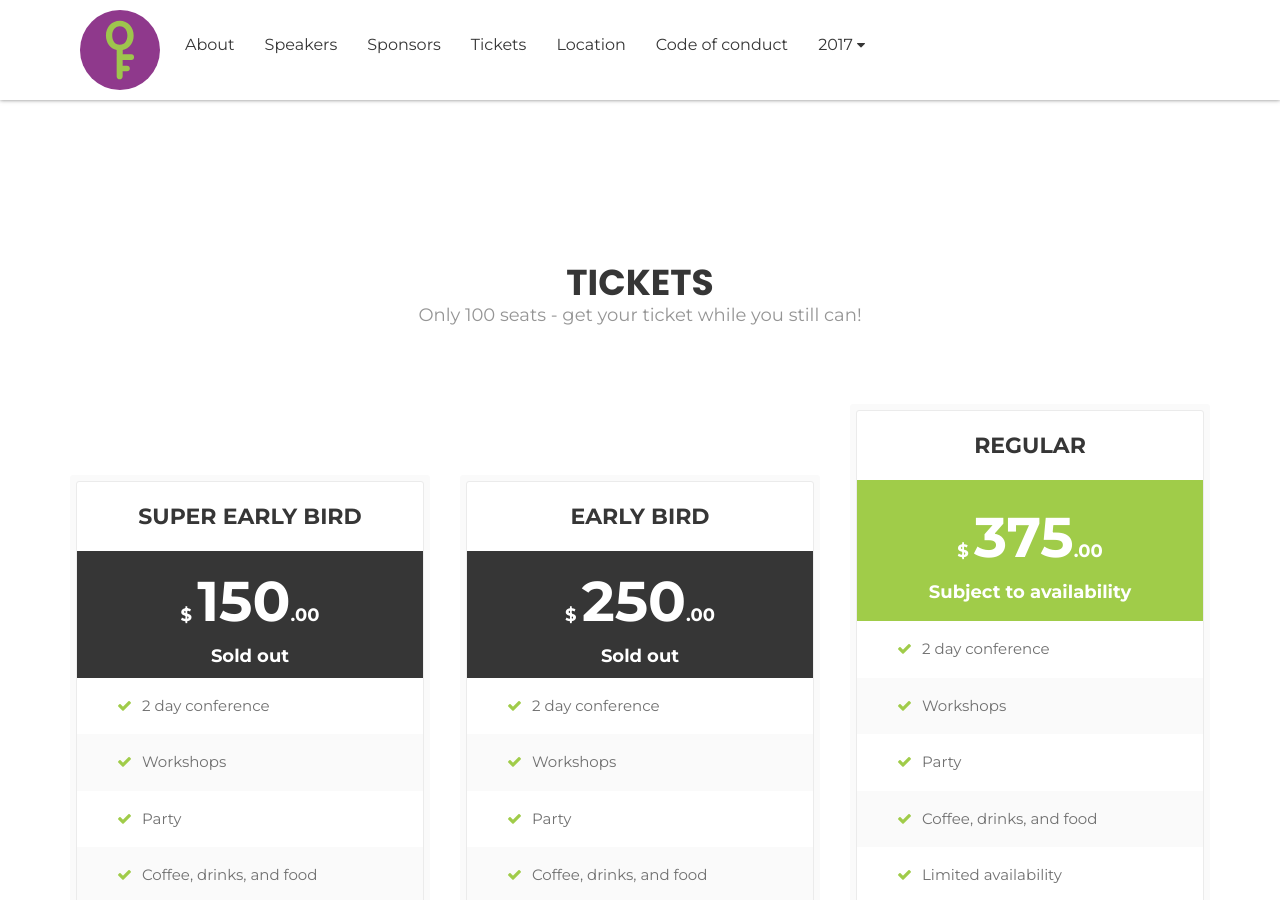
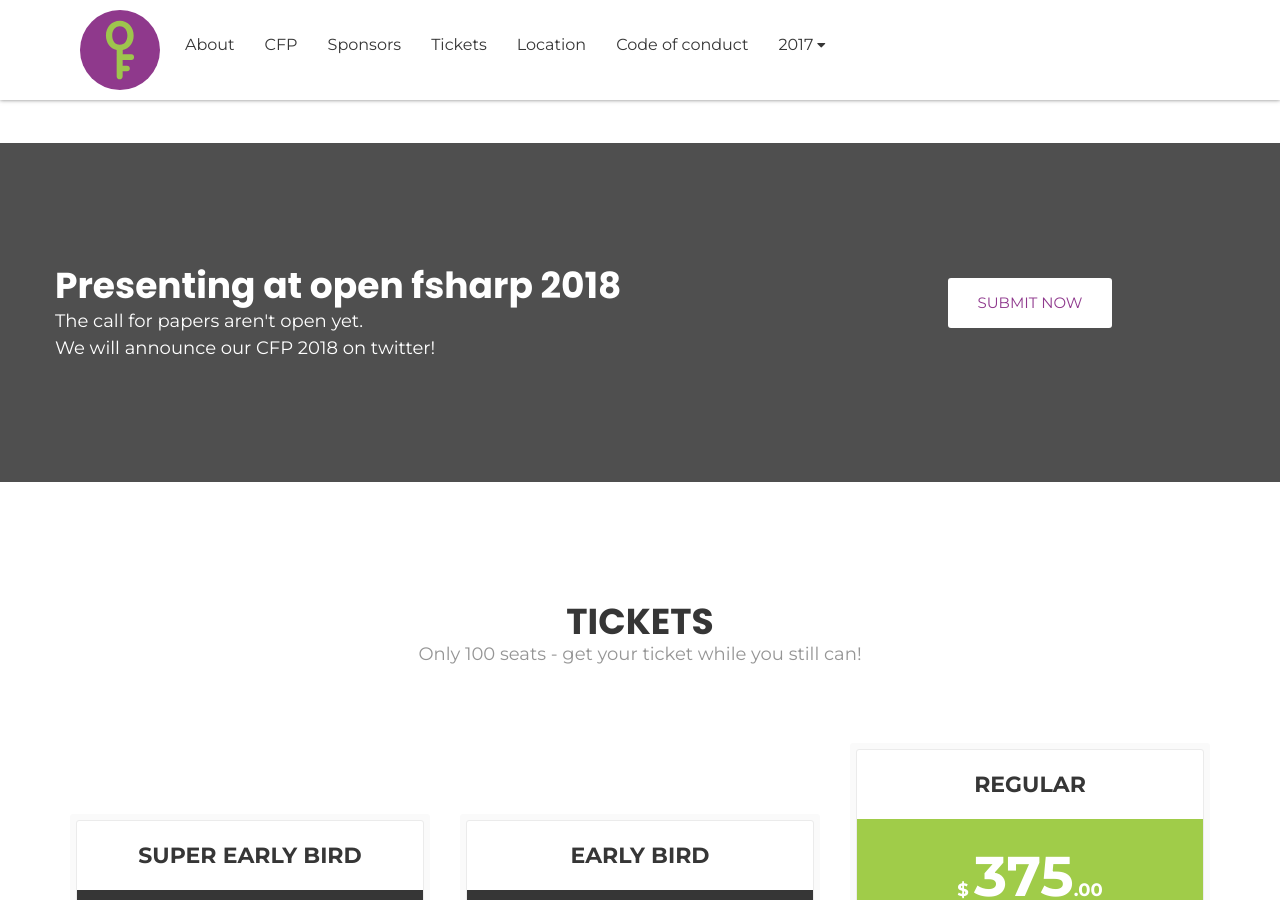
Before and after one commit to open-fsharp/open-fsharp.github.io, a Jekyll site: the page built from index.html, in a window 1280 px wide and 900 px high, scrolled down 1125 px. Built offline with Jekyll 4.4.1, drawn with Linux system fonts in a browser that asks for light colours; the list of posts is cut into pages by our own code; comment, search, counter and statistics services are not loaded.

Commit message:
add cfp opening soon

```diff
--- a/_includes/navbar.html
+++ b/_includes/navbar.html
@@ -1,6 +1,6 @@
 <ul class="nav navbar-nav">
     <li><a href="{{ site.baseurl }}#about">About</a></li>
-    <li><a href="{{ site.baseurl }}#speakers">Speakers</a></li>
+    <li><a href="{{ site.baseurl }}#cfp">CFP</a></li>
     <li><a href="{{ site.baseurl }}#sponsors">Sponsors</a></li>
     <li><a href="{{ site.baseurl }}#tickets">Tickets</a></li>
     <li><a href="{{ site.baseurl }}#venue">Location</a></li>
--- a/index.html
+++ b/index.html
@@ -117,6 +117,29 @@
 	</div><!-- /.container -->
 </section>
 <!-- end national-conference section  -->
+
+<!--  start cfp header   -->
+<section id="cfp-header" class="call-for-paper">
+		<div class="overlay"></div>
+		<div class="container">
+			<div class="row">
+				<div class="col-md-9">
+					<div class="row">
+						<div class="call-for-paper-item">
+							<h2>Presenting at open fsharp 2018</h2>
+							<p>The call for papers aren't open yet.</p>
+							<p>We will announce our CFP 2018 on twitter!</p>
+						</div>
+					</div><!-- /.row -->
+				</div><!-- /.col-md-10 -->
+				<div class="col-md-3">
+					<a target="_blank" href="#" class="custom-btn hvr-bounce-to-bottom">Submit Now</a>
+				</div><!-- /.col-md-2 -->
+			</div><!-- /.row -->
+		</div><!-- /.container -->
+	</section>
+	<!--  start cfp header   -->
+
 
 <!--  start pricing table  -->
 <section id="tickets" class="pricing-table3">
```
